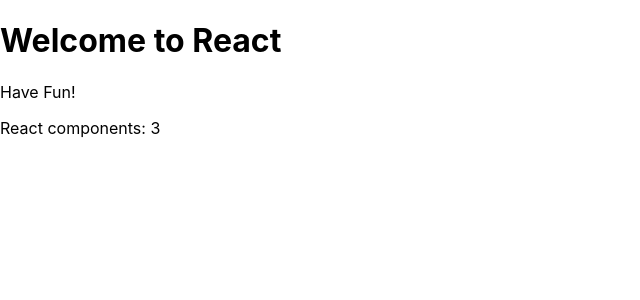
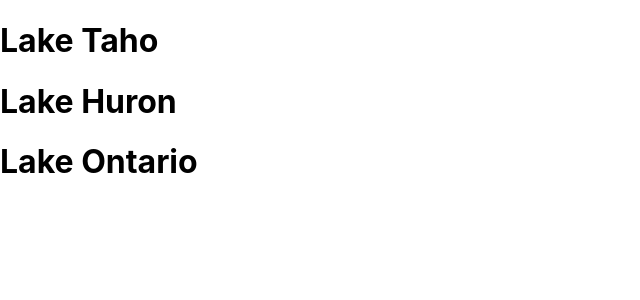
Before and after one commit to DimaBryuhanov/hello-react, a React (Create React App) app: page / in a window 1280 px wide. Shown: the top 300 px of the page, without its empty margins (0-640 px from the left). Built offline with nearby package versions, Linux system fonts and the light colour scheme.

Commit message:
Nested Components

```diff
--- a/src/index.js
+++ b/src/index.js
@@ -2,22 +2,23 @@
 import ReactDOM from 'react-dom';
 import './index.css';
 
-//JSX Syntax:
-function Hello({library, message, number}) {
+function Lake (props) {
+  return (
+  <h1>{props.name}</h1>
+  )
+}
 
+function App() {
   return (
     <div>
-      <h1>Welcome to {library}</h1>
-      <p>{message}</p>
-      <p>React components: {number}</p>
+      <Lake name="Lake Taho" />
+      <Lake name="Lake Huron" />
+      <Lake name="Lake Ontario" />
     </div>
   )
 }
 
 ReactDOM.render(
-  <Hello library="React"
-    message="Have Fun!"
-    number={3}
-  />,
+  <App />,
   document.getElementById('root')
 );
```
